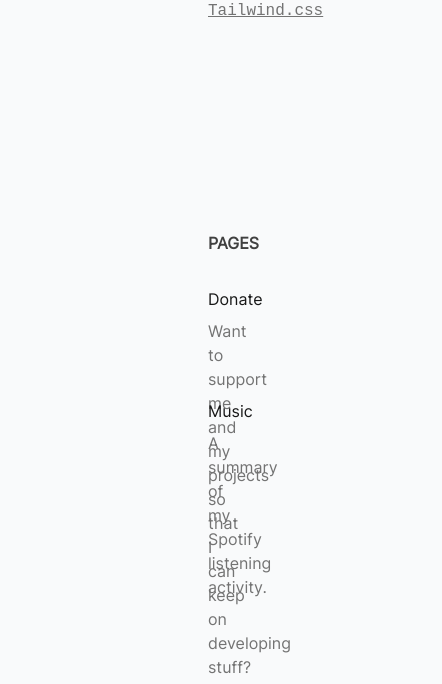
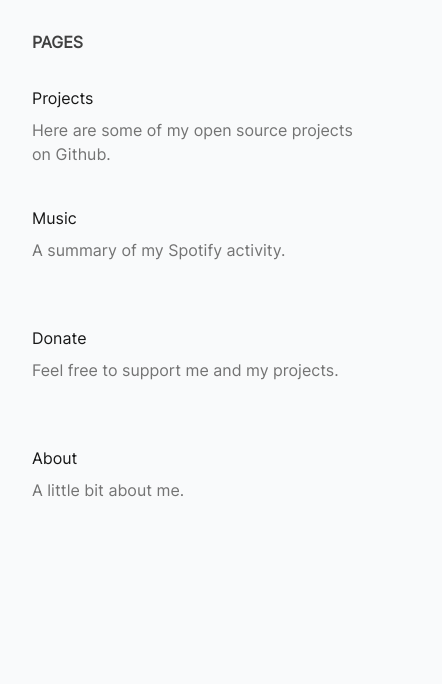
Before and after one commit to jurgenjacobsen/portfolio, a Vue app: page / in a window 390 px wide. Shown: the part 729-1413 px from the top of the page, 442 px wide, since content can reach past the window. After the commit the page ends 1271 px from the top, so only its background shows below. Built offline with nearby package versions, Linux system fonts and the light colour scheme; no server answers.

Commit message:
🎨 Improved responsiveness

```diff
--- a/src/views/HomeView.vue
+++ b/src/views/HomeView.vue
@@ -3,7 +3,28 @@
 export default {
   data() {
     return {
-
+      pages: [
+        {
+          name: "Projects",
+          description: "Here are some of my open source projects on Github.",
+          href: "/me/projects"
+        },
+        {
+          name: "Music",
+          description: "A summary of my Spotify activity.",
+          href: "/me/songs"
+        },
+        {
+          name: "Donate",
+          description: "Feel free to support me and my projects.",
+          href: "/me/donate"
+        },
+        {
+          name: "About",
+          description: "A little bit about me.",
+          href: "/me/about"
+        }
+      ]
     }
   },
   async beforeMount() {
@@ -14,8 +35,7 @@ export default {
 
 <template>
   <main>
-    <div class="mt-20 md:flex mx-40">
-
+    <div class="mt-20 md:flex md:mx-40">
       <div class="md:w-1/2 p-10 text-left">
         <h1 class="font-mono p-2">
           Hello, my name is
@@ -28,30 +48,21 @@ export default {
           Used to frameworks such as <a class="underline" href="https://vuejs.org/">Vue.js</a> and <a class="underline" href="https://tailwindcss.com/">Tailwind.css</a>
         </h1>
       </div>
-
       <div class="md:w-1/2 p-10 text-left">
         <img src="../assets/img/undraw_developer_activity_re_39tg.svg" alt="Developer" class="w-1/2">
       </div>
-
     </div>
-
-    <!-- PAGES -->
-    <div class="mt-20 mx-44">
+    <div class="mt-14 md:mt-20 md:mx-44">
       <h1 class="text-neutral-700 font-bold px-8">PAGES</h1>
-
-      <div class="grid grid-cols-1 md:grid-cols-2 px-2 mt-4">
-
-        <a href="/donate">
-          <div class="rounded-md p-4 mx-2 h-28 hover:bg-neutral-100 dark:hover:bg-neutral-800 transition-colors duration-300">
-            <h1>Donate</h1>
-            <p class="py-2 text-neutral-500">Want to support me and my projects so that I can keep on developing stuff?</p>
-          </div>
-        </a>
-
-        <a href="/me/songs">
-          <div class="rounded-md p-4 mx-2 h-28 hover:bg-neutral-100 dark:hover:bg-neutral-800 transition-colors duration-300">
-            <h1>Music</h1>
-            <p class="py-2 text-neutral-500">A summary of my Spotify listening activity.</p>
+      <div class="grid grid-cols-1 lg:grid-cols-2 px-2 mt-4 gap-2 mx-2">
+        <a v-for="page in pages" :href="page.href">
+          <div class="rounded-md p-4 h-28 hover:bg-neutral-100 dark:hover:bg-neutral-800 transition-colors duration-300">
+            <h1>
+              {{ page.name }}
+            </h1>
+            <p class="py-2 text-neutral-500">
+              {{ page.description }}
+            </p>
           </div>
         </a>
       </div>
--- /dev/null
+++ b/src/views/ProjectsView.vue
@@ -0,0 +1,114 @@
+<script lang="ts">
+
+import { LastFM } from '@/main';
+
+export default {
+  data() {
+    return {
+        projects: [] as any[],
+    }
+  },
+  methods: {
+    goTo(href: string) {
+        window.open(href, '_blank');
+    }
+  },
+  async beforeMount() {
+
+    try {
+        this.projects = await (await fetch("https://api.github.com/users/jurgenjacobsen/repos")).json();
+        if(!this.projects) throw new Error("No projects found")
+        if(this.projects) {
+            this.projects = this.projects.filter((project: any) => project.name !== "jurgenjacobsen");
+        }
+    } catch {
+        console.log("Error on mount");
+    }
+
+  }
+}
+</script>
+
+<template>
+  <main>
+    <div class="mt-20 mx-4 lg:mx-44 mb-8">
+      <div class="head">
+        <h1 class="text-4xl">Projects</h1>
+        <p class="text-neutral-500">Here are some of my open source projects on Github.</p>
+      </div>
+      <div class="details text-neutral-500 mt-20">
+        <h1 class="font-xl font-semibold">DETAILS</h1>
+        <div class="grid grid-cols-1 sm:grid-cols-2 gap-2">
+
+          <div class="flex space-x-4 items-center justify-between pr-2 py-2">
+            <span>Github</span>
+            <div class="flex space-x-2 items-center">
+              <a class="flex-shrink-0 font-semibold" href="https://github.com/jurgenjacobsen" target="_blank">
+                @jurgenjacobsen
+              </a>
+              <div
+              v-if="projects[0]?.owner?.avatar_url"
+              smart-image="true"
+              class="rounded-full h-6 w-6"
+              :style="`
+              background-image: url(&quot;${projects[0]?.owner?.avatar_url}&quot;);
+              background-position: center center;
+              background-size: cover;
+              `">
+              </div>
+            </div>
+          </div>
+          <div class="flex space-x-4 items-center justify-between sm:pl-2 pr-2 sm:pr-0 py-2">
+            <span class="flex-shrink-0">Account Age</span>
+
+              <div class="flex space-x-2 items-center font-semibold">
+                <div class="truncate">
+                  {{ new Date().getFullYear() - 2017 }} year(s)
+                </div>
+                <svg xmlns="http://www.w3.org/2000/svg" fill="none" viewBox="0 0 24 24" stroke="currentColor" class="h-6 w-6"><path stroke-linecap="round" stroke-linejoin="round" stroke-width="2" d="M8 7V3m8 4V3m-9 8h10M5 21h14a2 2 0 002-2V7a2 2 0 00-2-2H5a2 2 0 00-2 2v12a2 2 0 002 2z"></path></svg>
+              </div>
+          </div>
+          <div class="flex space-x-4 items-center justify-between pr-2 py-2">
+              <span class="flex-shrink-0">Total Projects</span>
+
+              <div class="flex space-x-2 items-center font-semibold"><div class="truncate">{{ projects.length }}</div> <svg xmlns="http://www.w3.org/2000/svg" viewBox="0 0 20 20" fill="currentColor" filled="" class="h-6 w-6 "><path fill-rule="evenodd" d="M12.395 2.553a1 1 0 00-1.45-.385c-.345.23-.614.558-.822.88-.214.33-.403.713-.57 1.116-.334.804-.614 1.768-.84 2.734a31.365 31.365 0 00-.613 3.58 2.64 2.64 0 01-.945-1.067c-.328-.68-.398-1.534-.398-2.654A1 1 0 005.05 6.05 6.981 6.981 0 003 11a7 7 0 1011.95-4.95c-.592-.591-.98-.985-1.348-1.467-.363-.476-.724-1.063-1.207-2.03zM12.12 15.12A3 3 0 017 13s.879.5 2.5.5c0-1 .5-4 1.25-4.5.5 1 .786 1.293 1.371 1.879A2.99 2.99 0 0113 13a2.99 2.99 0 01-.879 2.121z" clip-rule="evenodd"></path></svg></div>
+          </div>
+        </div>
+      </div>
+
+      <div class="text-neutral-500 mt-20">
+        <h1 class="font-xl font-semibold">MY PROJECTS</h1>
+        <div class="songs grid grid-cols-1 xl:grid-cols-2 gap-x-10 gap-y-5 mt-5">
+
+          <div v-for="project in projects" class="p-4 rounded-xl flex hover:bg-neutral-100 dark:hover:bg-neutral-800 transition-colors duration-300">
+
+            <div class="item-body cursor-pointer" @click="goTo(project.html_url)">
+              <h1 class="font-bold flex">
+                <a :href="project.html_url" target="_blank" rel="noopener noreferrer">
+                  {{ project.name }}
+                </a>
+              </h1>
+
+              <p>
+                {{ project.description }}
+              </p>
+
+              <!-- Shows all topics if its on big screen -->
+              <div class="hidden lg:block">
+                <span v-for="topic in project.topics" class=" bg-neutral-200 dark:bg-neutral-800 mr-2 px-2 rounded">
+                    {{ topic }}
+                </span>
+              </div>
+              <!-- Shows Max. 3 topics if its on small screen -->
+              <div class="block lg:hidden">
+                <span v-for="topic in project.topics.slice(0,3)" class=" bg-neutral-200 dark:bg-neutral-800 mr-2 px-2 rounded">
+                    {{ topic }}
+                </span>
+              </div>
+            </div>
+          </div>
+        </div>
+      </div>
+    </div>
+  </main>
+</template>
```
